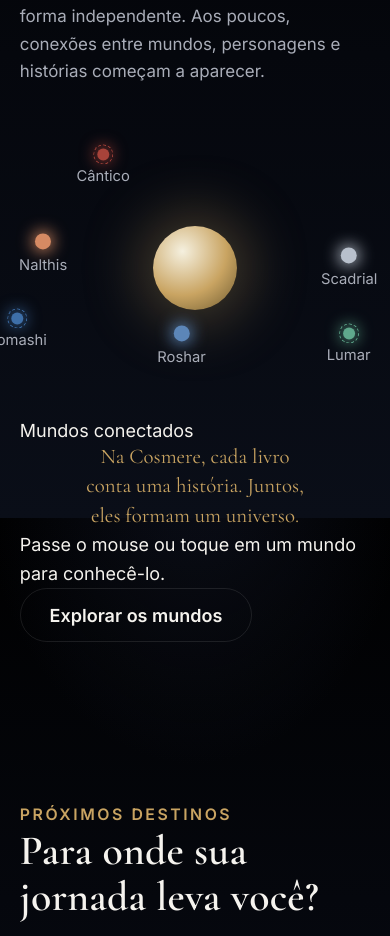
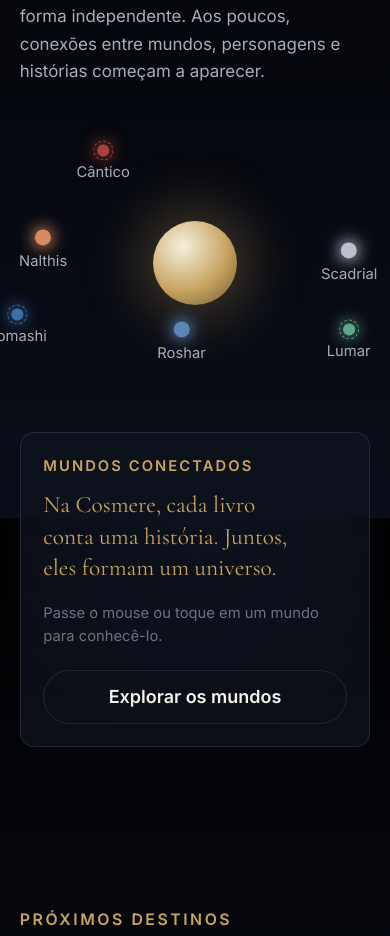
Before and after one commit to thadeucupello/cosmere-trama, a React (Vite) app in the folder cosmere/: page / in a window 390 px wide. Shown: the part 1170-2106 px from the top of the page. Built offline with nearby package versions, Linux system fonts and the light colour scheme.

Commit message:
Cria composição visual mapa e painel na Cosmere

```diff
--- a/cosmere/src/styles/home-refinement-preview.css
+++ b/cosmere/src/styles/home-refinement-preview.css
@@ -1,7 +1,7 @@
 /* Preview-only refinements for the Home structure test. */
 
 .cosmere-map--refined .cosmere-map__grid {
-  gap: clamp(1.8rem, 3vw, 2.8rem);
+  gap: clamp(2rem, 3.5vw, 3.2rem);
 }
 
 .cosmere-map--refined .cosmere-map__intro {
@@ -23,48 +23,131 @@
   text-align: left;
 }
 
+.cosmere-map--refined .cosmere-map__experience {
+  width: 100%;
+  display: grid;
+  grid-template-columns: minmax(0, 1.16fr) minmax(300px, 0.84fr);
+  gap: clamp(2.5rem, 5vw, 5rem);
+  align-items: center;
+}
+
 .cosmere-map--refined .cosmere-map__orbit-wrap {
-  width: 100%;
+  min-width: 0;
   display: flex;
-  justify-content: center;
-  margin-top: 0.25rem;
+  justify-content: flex-start;
+  align-items: center;
 }
 
 .cosmere-map--refined .cosmere-orbit {
-  width: min(540px, 100%);
+  width: min(600px, 100%);
+}
+
+.cosmere-map--refined .cosmere-map__panel {
+  min-width: 0;
+  min-height: 330px;
+  padding: clamp(1.5rem, 3vw, 2.3rem);
+  border: 1px solid var(--color-line);
+  border-radius: var(--radius-lg);
+  background: color-mix(in srgb, var(--color-elevated) 72%, transparent);
+  display: flex;
+  flex-direction: column;
+  justify-content: space-between;
+  align-items: flex-start;
+  gap: 1.6rem;
+}
+
+.cosmere-map--refined .cosmere-map__panel-content {
+  width: 100%;
+  display: flex;
+  flex-direction: column;
+  align-items: flex-start;
+}
+
+.cosmere-map--refined .cosmere-map__panel-content--intro {
+  justify-content: center;
+  flex: 1;
+}
+
+.cosmere-map--refined .cosmere-map__panel-eyebrow,
+.cosmere-map--refined .cosmere-map__panel-book-label {
+  color: var(--color-gold);
+  text-transform: uppercase;
+  letter-spacing: 0.14em;
+  font-size: var(--step-xs);
+  font-weight: 600;
+}
+
+.cosmere-map--refined .cosmere-map__panel-title {
+  margin: 0.45rem 0 0;
+  font-family: var(--font-display);
+  font-size: clamp(1.8rem, 1.45rem + 1.2vw, 2.7rem);
+  line-height: 1.05;
+}
+
+.cosmere-map--refined .cosmere-map__panel-copy {
+  max-width: 34ch;
+  margin: 0.9rem 0 0;
+  color: var(--color-text-secondary);
+  font-size: var(--step-base);
+  line-height: 1.65;
 }
 
 .cosmere-map--refined .cosmere-map__statement {
-  max-width: 30ch;
-  margin: -0.2rem auto 0;
-  text-align: center;
-  font-size: clamp(1.2rem, 1.05rem + 0.55vw, 1.55rem);
-  line-height: 1.42;
+  max-width: 24ch;
+  margin: 0.55rem 0 0;
+  text-align: left;
+  font-family: var(--font-display);
+  font-size: clamp(1.45rem, 1.15rem + 0.9vw, 2.05rem);
+  line-height: 1.35;
 }
 
-.cosmere-map--refined .cosmere-tooltip {
-  width: 100%;
-  min-height: 4.5rem;
-  text-align: center;
-  align-items: center;
-  justify-content: center;
-}
-
-.cosmere-map--refined .cosmere-tooltip__card {
-  margin-inline: auto;
-  max-width: 420px;
-}
-
-.cosmere-map--refined .cosmere-tooltip__hint {
-  max-width: 36ch;
+.cosmere-map--refined .cosmere-map__panel-hint {
+  display: block;
+  max-width: 34ch;
+  margin-top: 1rem;
+  color: var(--color-text-muted);
+  font-size: var(--step-xs);
   line-height: 1.55;
 }
 
-.cosmere-map--refined .cosmere-map__cta {
+.cosmere-map--refined .cosmere-map__panel-book {
   width: 100%;
-  display: flex;
-  justify-content: center;
-  margin-top: -0.35rem;
+  margin-top: 1.25rem;
+  padding-top: 1.1rem;
+  border-top: 1px solid var(--color-line);
+  display: grid;
+  grid-template-columns: 46px minmax(0, 1fr);
+  gap: 0.85rem;
+  align-items: center;
+}
+
+.cosmere-map--refined .cosmere-map__panel-book .cosmere-tooltip__cover {
+  width: 46px;
+  height: 68px;
+  object-fit: cover;
+  border-radius: 3px;
+}
+
+.cosmere-map--refined .cosmere-map__panel-book strong {
+  display: block;
+  margin-top: 0.25rem;
+  color: var(--color-text-primary);
+  font-family: var(--font-display);
+  font-size: var(--step-sm);
+  line-height: 1.3;
+}
+
+.cosmere-map--refined .cosmere-map__panel-action {
+  margin-top: 1.25rem;
+}
+
+.cosmere-map--refined .cosmere-map__all-worlds {
+  margin-top: auto;
+}
+
+.cosmere-map--refined .cosmere-orbit__planet[aria-pressed='true'] .cosmere-orbit__dot {
+  transform: scale(1.18);
+  box-shadow: 0 0 0 4px color-mix(in srgb, var(--planet-accent) 18%, transparent), 0 0 22px color-mix(in srgb, var(--planet-accent) 55%, transparent);
 }
 
 .about-author--compact {
@@ -147,7 +230,25 @@
   line-height: 1.45;
 }
 
-@media (max-width: 820px) {
+@media (max-width: 900px) {
+  .cosmere-map--refined .cosmere-map__experience {
+    grid-template-columns: 1fr;
+    gap: 1.5rem;
+  }
+
+  .cosmere-map--refined .cosmere-map__orbit-wrap {
+    justify-content: center;
+  }
+
+  .cosmere-map--refined .cosmere-orbit {
+    width: min(560px, 100%);
+  }
+
+  .cosmere-map--refined .cosmere-map__panel {
+    width: 100%;
+    min-height: 0;
+  }
+
   .about-author--compact .about-author__compact {
     grid-template-columns: 150px minmax(0, 1fr);
     gap: 1.7rem;
@@ -168,12 +269,36 @@
     line-height: 1.65;
   }
 
+  .cosmere-map--refined .cosmere-map__experience {
+    gap: 1.1rem;
+  }
+
   .cosmere-map--refined .cosmere-orbit {
     width: min(100%, 430px);
   }
 
+  .cosmere-map--refined .cosmere-map__panel {
+    padding: 1.25rem;
+    border-radius: var(--radius-md);
+    gap: 1.25rem;
+  }
+
   .cosmere-map--refined .cosmere-map__statement {
-    font-size: 1.16rem;
+    font-size: 1.3rem;
+  }
+
+  .cosmere-map--refined .cosmere-map__panel-title {
+    font-size: 1.65rem;
+  }
+
+  .cosmere-map--refined .cosmere-map__panel-copy {
+    font-size: var(--step-sm);
+  }
+
+  .cosmere-map--refined .cosmere-map__panel-action,
+  .cosmere-map--refined .cosmere-map__all-worlds {
+    width: 100%;
+    justify-content: center;
   }
 
   .about-author--compact {
```
